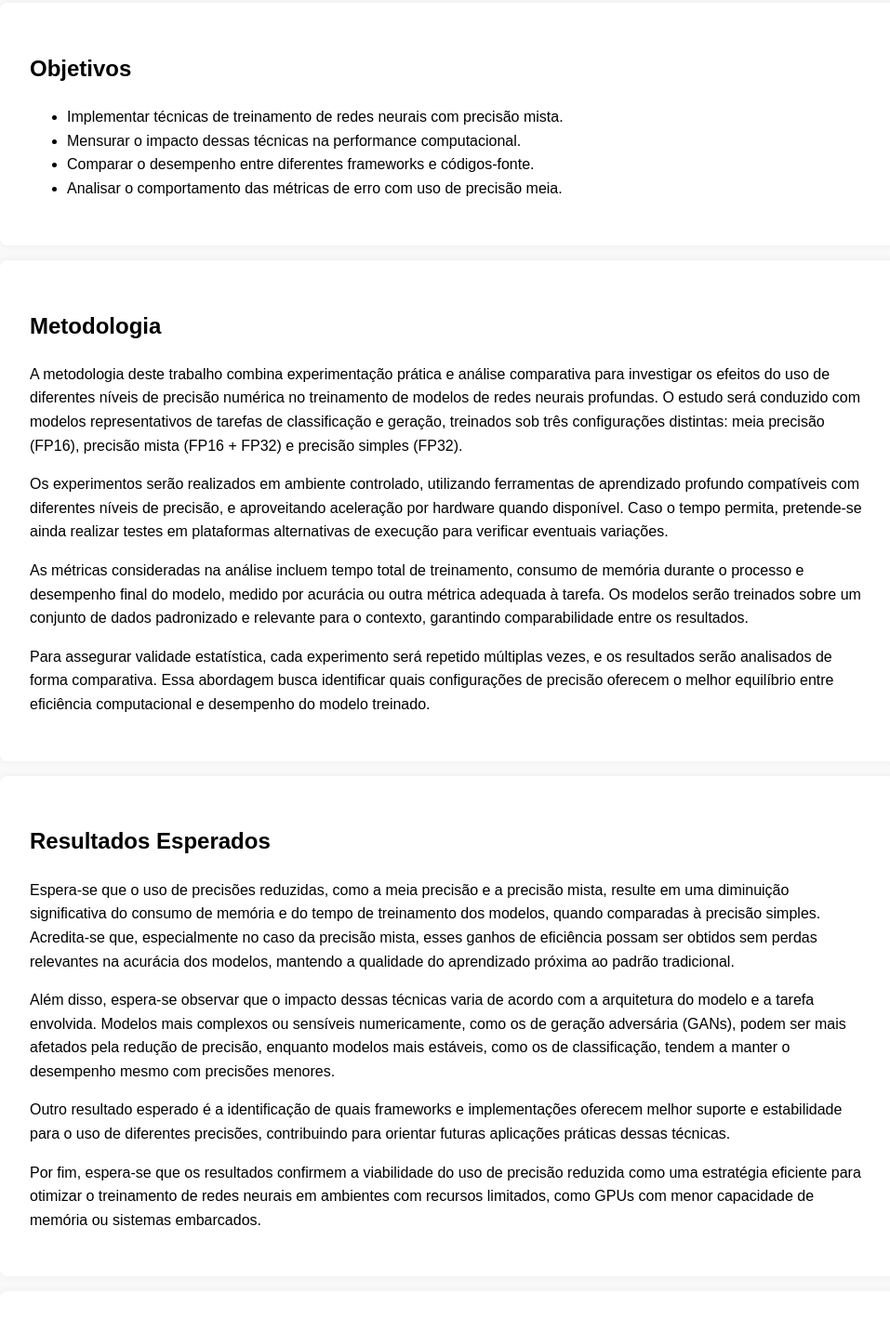
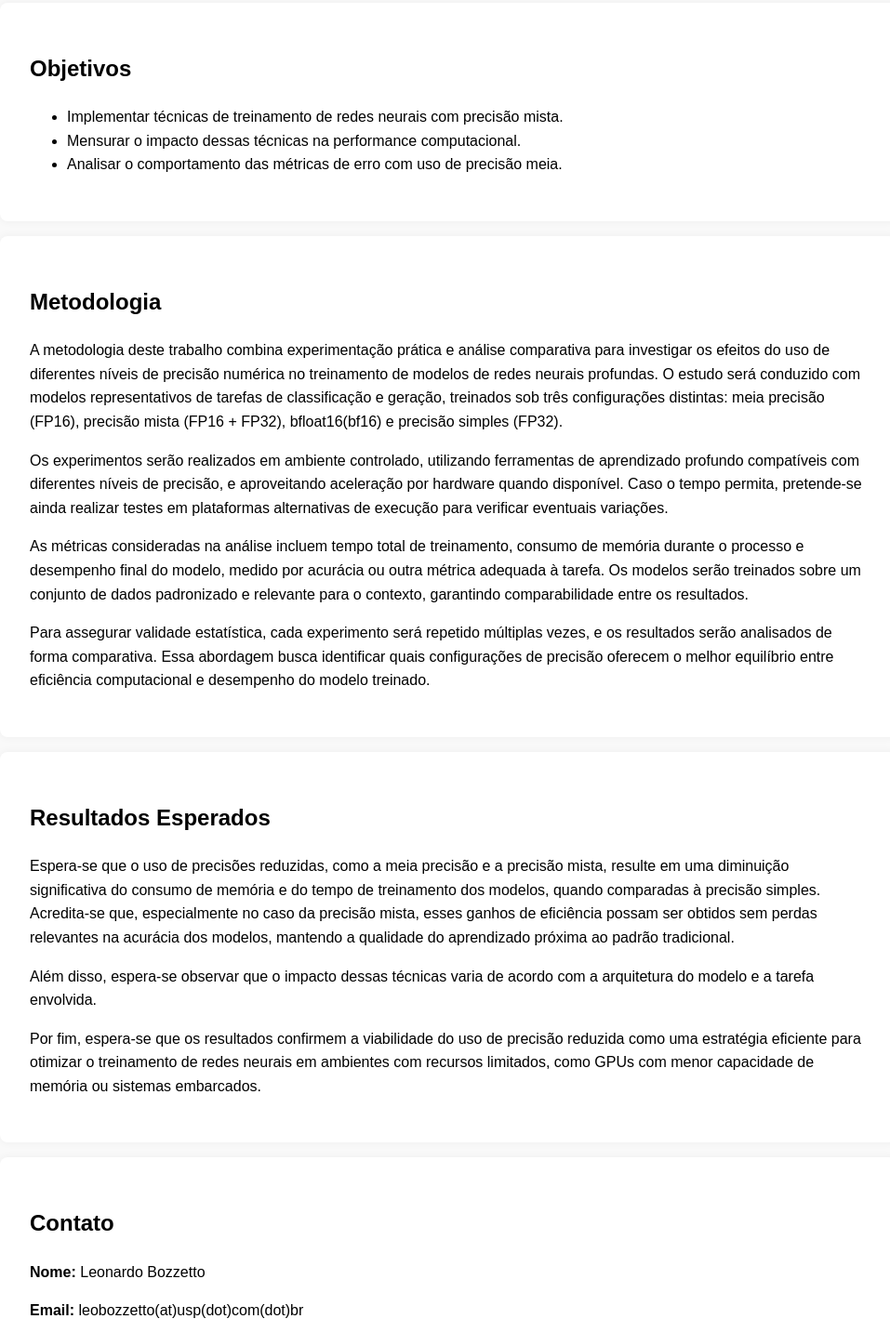
Before and after one commit to Bozzetto/TCC_BCC, a plain HTML site: page docs/index.html in a window 1280 px wide. Shown: the part 590-2023 px from the top of the page at 93% size, without its empty margins (158-1115 px from the left). Drawn offline with Linux system fonts and the light colour scheme.

Commit message:
Ajustado escopo no site

```diff
--- a/docs/index.html
+++ b/docs/index.html
@@ -73,14 +73,13 @@
     <ul>
         <li>Implementar técnicas de treinamento de redes neurais com precisão mista.</li>
 	<li>Mensurar o impacto dessas técnicas na performance computacional.</li>
-	<li>Comparar o desempenho entre diferentes frameworks e códigos-fonte.</li>
 	<li>Analisar o comportamento das métricas de erro com uso de precisão meia.</li>
     </ul>
   </section>
 
   <section id="metodologia">
     <h2>Metodologia</h2>
-    <p>A metodologia deste trabalho combina experimentação prática e análise comparativa para investigar os efeitos do uso de diferentes níveis de precisão numérica no treinamento de modelos de redes neurais profundas. O estudo será conduzido com modelos representativos de tarefas de classificação e geração, treinados sob três configurações distintas: meia precisão (FP16), precisão mista (FP16 + FP32) e precisão simples (FP32).</p>
+    <p>A metodologia deste trabalho combina experimentação prática e análise comparativa para investigar os efeitos do uso de diferentes níveis de precisão numérica no treinamento de modelos de redes neurais profundas. O estudo será conduzido com modelos representativos de tarefas de classificação e geração, treinados sob três configurações distintas: meia precisão (FP16), precisão mista (FP16 + FP32), bfloat16(bf16) e precisão simples (FP32).</p>
 
     <p>Os experimentos serão realizados em ambiente controlado, utilizando ferramentas de aprendizado profundo compatíveis com diferentes níveis de precisão, e aproveitando aceleração por hardware quando disponível. Caso o tempo permita, pretende-se ainda realizar testes em plataformas alternativas de execução para verificar eventuais variações.</p>
 
@@ -93,9 +92,7 @@
     <h2>Resultados Esperados</h2>
     <p>Espera-se que o uso de precisões reduzidas, como a meia precisão e a precisão mista, resulte em uma diminuição significativa do consumo de memória e do tempo de treinamento dos modelos, quando comparadas à precisão simples. Acredita-se que, especialmente no caso da precisão mista, esses ganhos de eficiência possam ser obtidos sem perdas relevantes na acurácia dos modelos, mantendo a qualidade do aprendizado próxima ao padrão tradicional.</p>
 
-    <p>Além disso, espera-se observar que o impacto dessas técnicas varia de acordo com a arquitetura do modelo e a tarefa envolvida. Modelos mais complexos ou sensíveis numericamente, como os de geração adversária (GANs), podem ser mais afetados pela redução de precisão, enquanto modelos mais estáveis, como os de classificação, tendem a manter o desempenho mesmo com precisões menores.</p>
-
-    <p>Outro resultado esperado é a identificação de quais frameworks e implementações oferecem melhor suporte e estabilidade para o uso de diferentes precisões, contribuindo para orientar futuras aplicações práticas dessas técnicas.</p>
+    <p>Além disso, espera-se observar que o impacto dessas técnicas varia de acordo com a arquitetura do modelo e a tarefa envolvida. </p>
 
     <p>Por fim, espera-se que os resultados confirmem a viabilidade do uso de precisão reduzida como uma estratégia eficiente para otimizar o treinamento de redes neurais em ambientes com recursos limitados, como GPUs com menor capacidade de memória ou sistemas embarcados.</p>
   </section>
```
